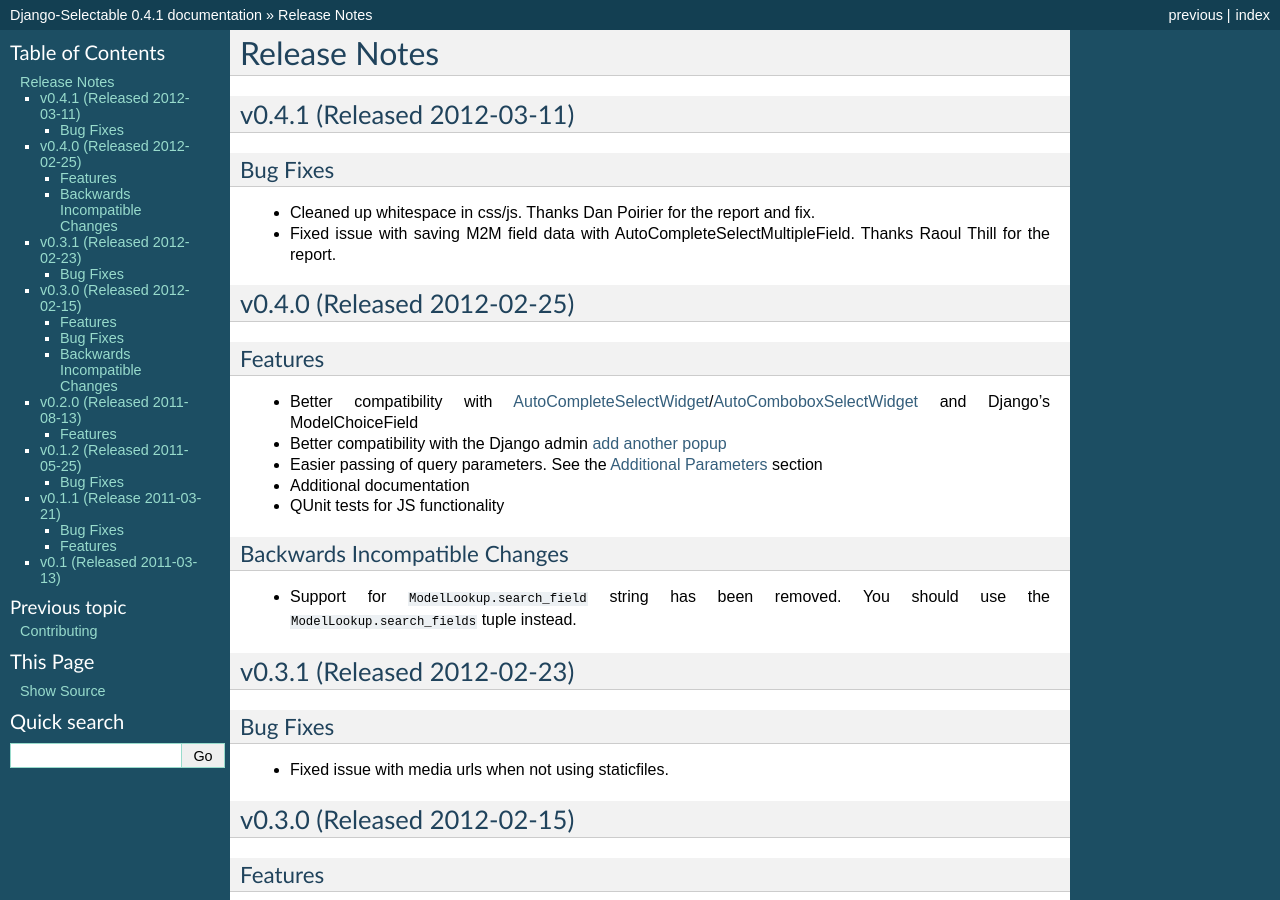
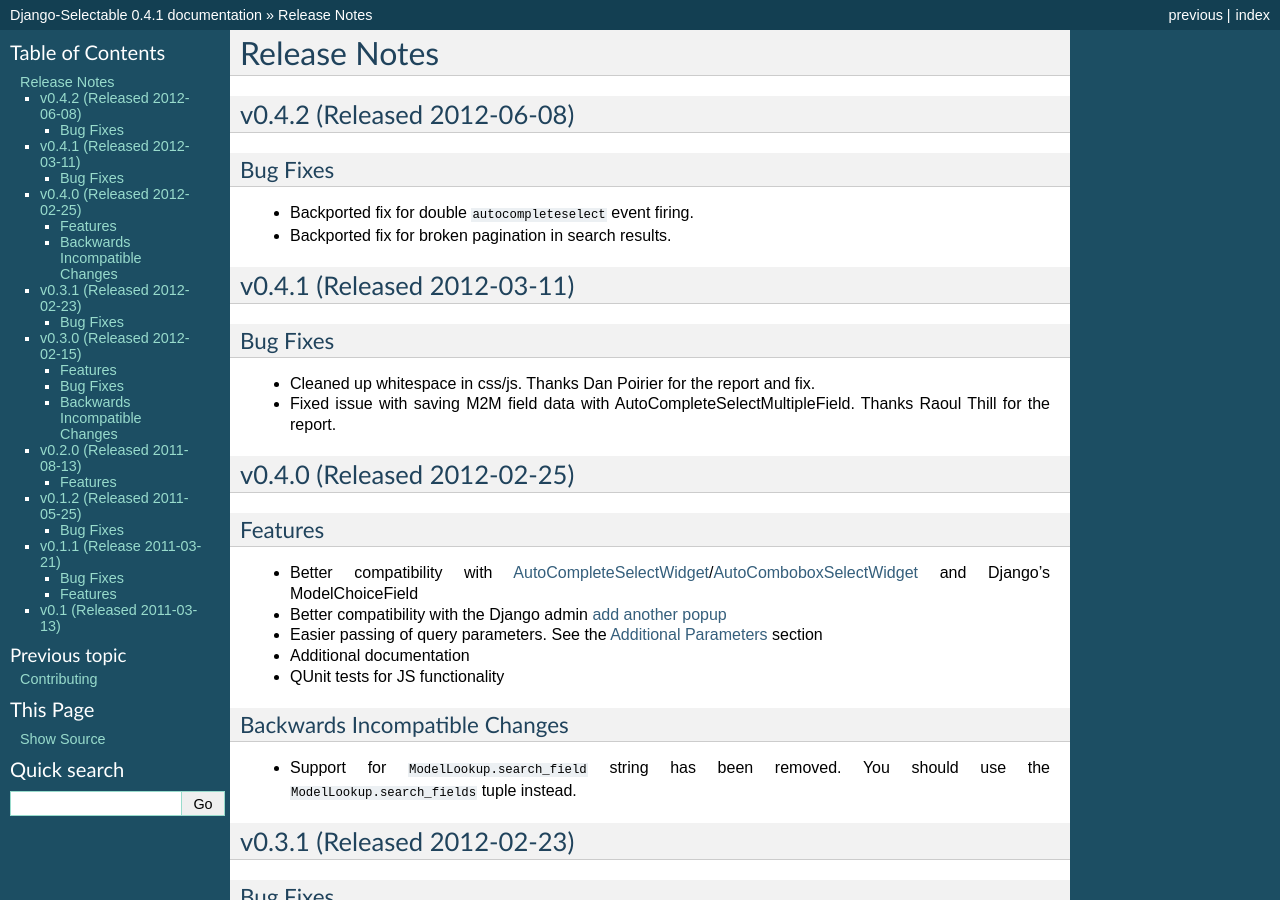
Before and after one commit to mlavin/django-selectable, a Sphinx documentation site: the page built from docs/releases.rst, in a window 1280 px wide and 900 px high. Built offline with Sphinx 7.4.7, drawn with Linux system fonts in a browser that asks for light colours.

Commit message:
Release notes on bug fix release.
--HG--
branch : stable

```diff
--- a/README.rst
+++ b/README.rst
@@ -14,7 +14,7 @@
 -----------------------------------
 
 - `Django <http://www.djangoproject.com/>`_ >= 1.2
-- `jQuery <http://jquery.com/>`_ >= 1.4.3
+- `jQuery <http://jquery.com/>`_ >= 1.4.4
 - `jQuery UI <http://jqueryui.com/>`_ >= 1.8
 
 Optional (but recommended)
@@ -47,7 +47,7 @@
 `Read The Docs <http://readthedocs.org/>`_:
 
 - `Dev <http://readthedocs.org/docs/django-selectable/en/latest/>`_
-- `v0.4.1 <http://readthedocs.org/docs/django-selectable/en/version-0.4.1/>`_
+- `v0.4.2 <http://readthedocs.org/docs/django-selectable/en/version-0.4.2/>`_
 - `v0.3.1 <http://readthedocs.org/docs/django-selectable/en/version-0.3.1/>`_
 - `v0.2.0 <http://readthedocs.org/docs/django-selectable/en/version-0.2.0/>`_
 - `v0.1.2 <http://readthedocs.org/docs/django-selectable/en/version-0.1.2/>`_
--- a/docs/releases.rst
+++ b/docs/releases.rst
@@ -1,5 +1,15 @@
 Release Notes
 ==================
+
+v0.4.2 (Released 2012-06-08)
+--------------------------------------
+
+Bug Fixes
+_________________
+
+- Backported fix for double ``autocompleteselect`` event firing.
+- Backported fix for broken pagination in search results.
+
 
 v0.4.1 (Released 2012-03-11)
 --------------------------------------
```
